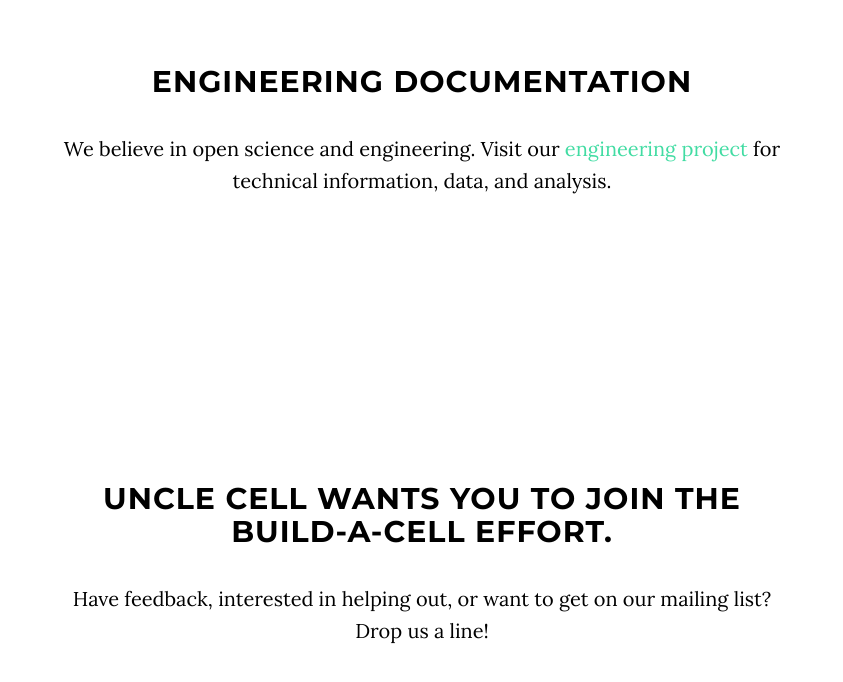
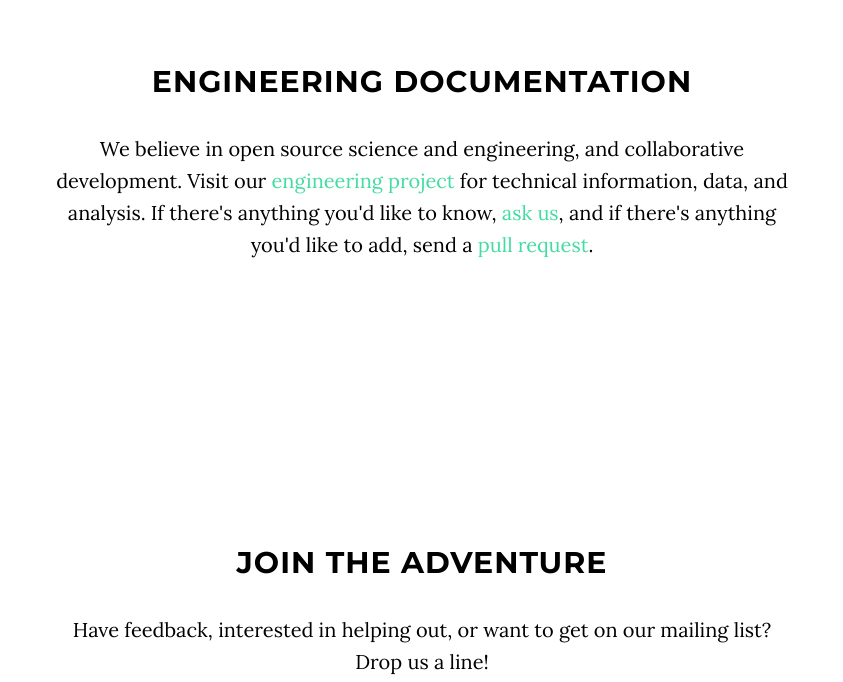
Before and after one commit to BuildACell/buildacell.github.io, a website: page index.html in a window 1280 px wide. Shown: the part 1760-2442 px from the top of the page, without its empty margins (218-1061 px from the left). Drawn offline with nearby package versions, Linux system fonts and the light colour scheme; some packages are replaced by stand-ins of ours.

Commit message:
Change uncle cell

```diff
--- a/index.html
+++ b/index.html
@@ -97,9 +97,10 @@
                   is no constraint limiting genome engineering to merely the recapitulation
                   of what already exists. Genomes encode organisms, and the time is right
                   to start thinking about engineering whole novel organisms.</p>
-		<p>
-		Build-A-Cell is an open source project to create a core genome (a "biokernel") that can boot a genomeless cell into growth and division. We hope that this kernel will form the basis of a new collaborative ecosystem for bioengineering; a new, understandable branch on the tree of life to open new horizons of creativity and construction.</p><p> What organism do you want to build?
-                </p>
+        		<p>
+        		Build-A-Cell is an open source project to create a core genome (a "biokernel") that can boot a genomeless cell into growth and division. We hope that this kernel will form the basis of a new collaborative ecosystem for bioengineering; a new, understandable branch on the tree of life to open new horizons of creativity and construction.</p>
+
+                <p> What organism do you want to build?</p>
             </div>
         </div>
     </section>
@@ -108,7 +109,7 @@
         <div class="row">
             <div class="col-lg-8 col-lg-offset-2">
                 <h2>Engineering Documentation</h2>
-                <p>We believe in open science and engineering. Visit our <a href="/engineering/">engineering project</a> for technical information, data, and analysis.</p>
+                <p>We believe in open source science and engineering, and collaborative development. Visit our <a href="/engineering/">engineering project</a> for technical information, data, and analysis. If there's anything you'd like to know, <a href="mailto:atg@buildacell.io">ask us</a>, and if there's anything you'd like to add, send a <a href="/engineering/contribute.html">pull request</a>.</p>
             </div>
         </div>
     </section>
@@ -117,13 +118,13 @@
     <section id="contact" class="container content-section text-center">
         <div class="row">
             <div class="col-lg-8 col-lg-offset-2">
-                <h2>Uncle Cell wants YOU to join the Build-A-Cell effort.</h2>
+                <h2>Join the adventure</h2>
                 <p>Have feedback, interested in helping out, or want to get on our mailing list? Drop us a line!</p>
                 <p><a href="mailto:atg@buildacell.io">atg@buildacell.io</a>
                 </p>
                 <ul class="list-inline banner-social-buttons">
                     <li>
-                        <a href="https://twitter.com/ajacksonsmith" class="btn btn-default btn-lg"><i class="fa fa-twitter fa-fw"></i> <span class="network-name">Twitter</span></a>
+                        <a href="https://twitter.com/buildacellproj" class="btn btn-default btn-lg"><i class="fa fa-twitter fa-fw"></i> <span class="network-name">Twitter</span></a>
                     </li>
                     <li>
                         <a href="https://github.com/BuildACell" class="btn btn-default btn-lg"><i class="fa fa-github fa-fw"></i> <span class="network-name">Github</span></a>
```
